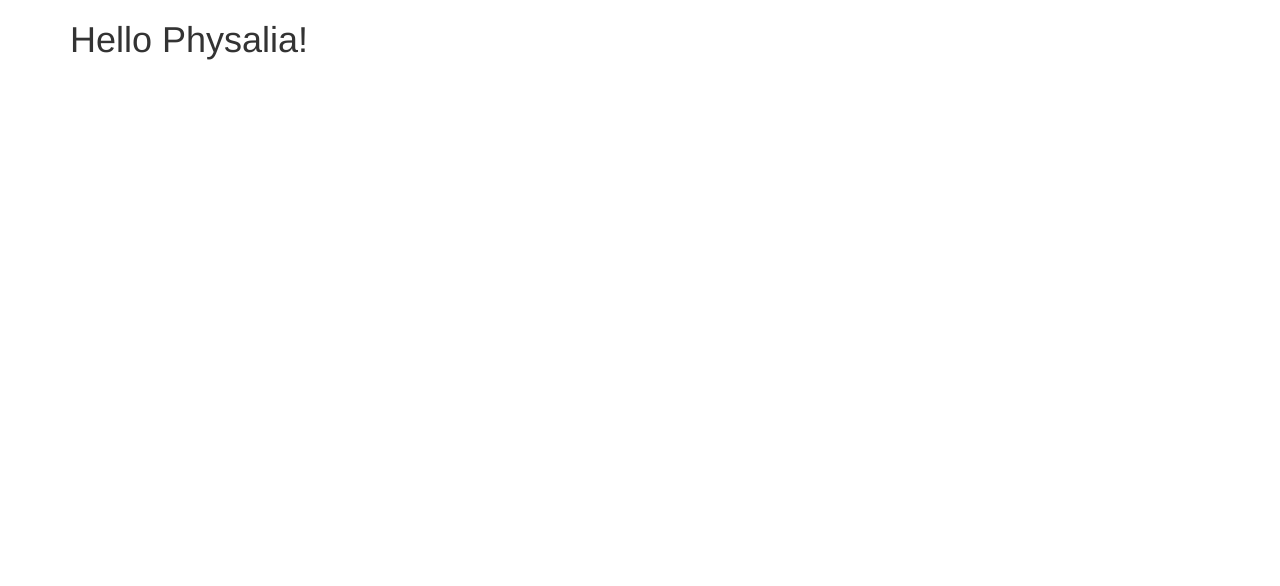
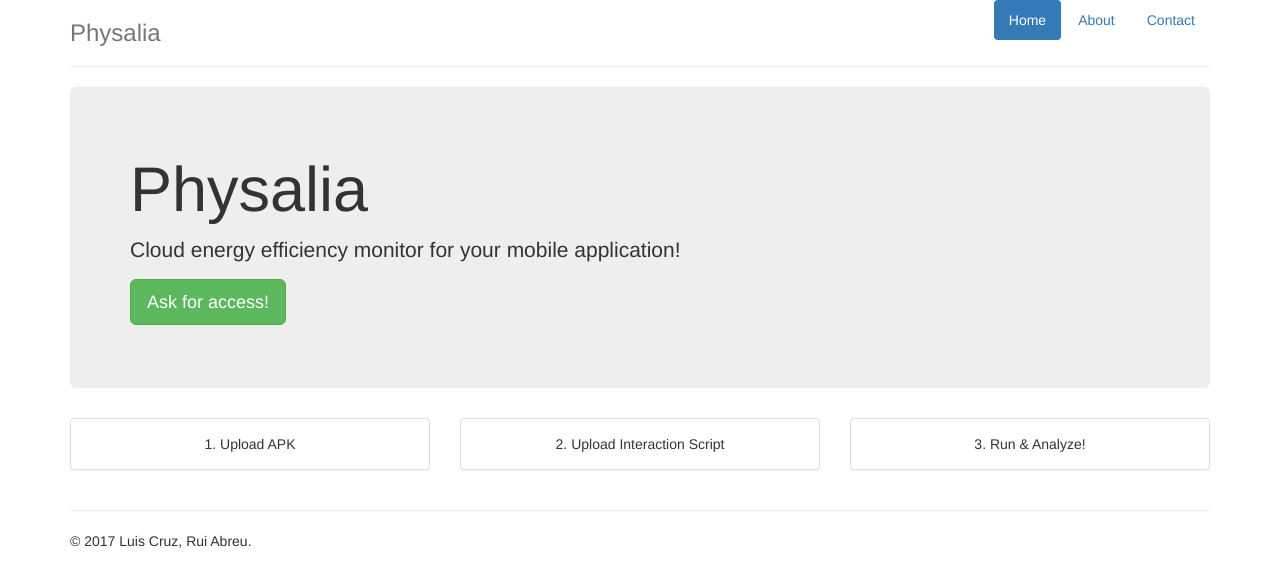
Before and after one commit to TQRG/physalia-saas, a plain HTML site: page index.html in a window 1280 px wide. Drawn offline with nearby package versions, Linux system fonts and the light colour scheme.

Commit message:
major improvement on main page

```diff
--- a/index.html
+++ b/index.html
@@ -12,7 +12,49 @@
   </head>
   <body>
     <div id='app' class='container'>
-      <h1>{{ message }}</h1>
+      <div class="header clearfix">
+        <nav>
+          <ul class="nav nav-pills pull-right">
+            <li role="presentation" class="active"><a href="#">Home</a></li>
+            <li role="presentation"><a href="#">About</a></li>
+            <li role="presentation"><a href="#">Contact</a></li>
+          </ul>
+        </nav>
+        <h3 class="text-muted">Physalia</h3>
+        <hr/>
+      </div>
+      <div class="jumbotron">
+        <h1>Physalia</h1>
+        <p class="lead">Cloud energy efficiency monitor for your mobile application!</p>
+        <p><a class="btn btn-lg btn-success" href="mailto:luiscruz@fe.up.pt?Subject=Physalia%20-%20I%20want%20to%20use%20it!" role="button">Ask for access!</a></p>
+      </div>
+      <div class='row'>
+        <div class='col-xs-4'>
+          <div class="panel panel-default">
+            <div class="panel-body text-center">
+              1. Upload APK
+            </div>
+          </div>
+        </div>
+        <div class='col-xs-4'>
+          <div class="panel panel-default">
+            <div class="panel-body text-center text-large">
+              2. Upload Interaction Script
+            </div>
+          </div>
+        </div>
+        <div class='col-xs-4'>
+          <div class="panel panel-default">
+            <div class="panel-body text-center">
+              3. Run &amp; Analyze!
+            </div>
+          </div>
+        </div>
+      </div>
+      <hr/>
+      <footer class="footer">
+        <p>© 2017 Luis Cruz, Rui Abreu.</p>
+      </footer>
     </div>
     <script src="https://unpkg.com/vue"></script>
     <script type="text/javascript" src="js/app.js"></script>
--- a/js/app.js
+++ b/js/app.js
@@ -1,6 +1,6 @@
 var app = new Vue({
   el: '#app',
   data: {
-    message: 'Hello Physalia!'
+    message: 'Hello World!'
   }
 })
```
